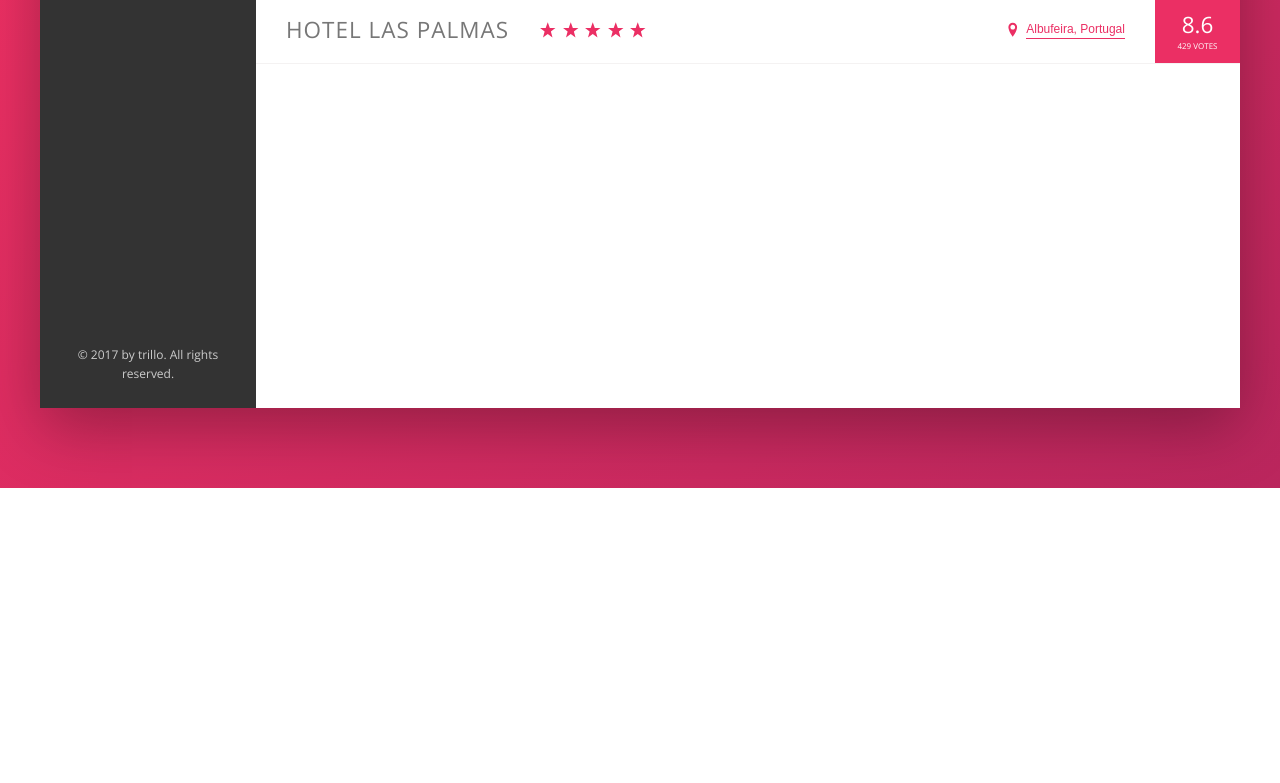
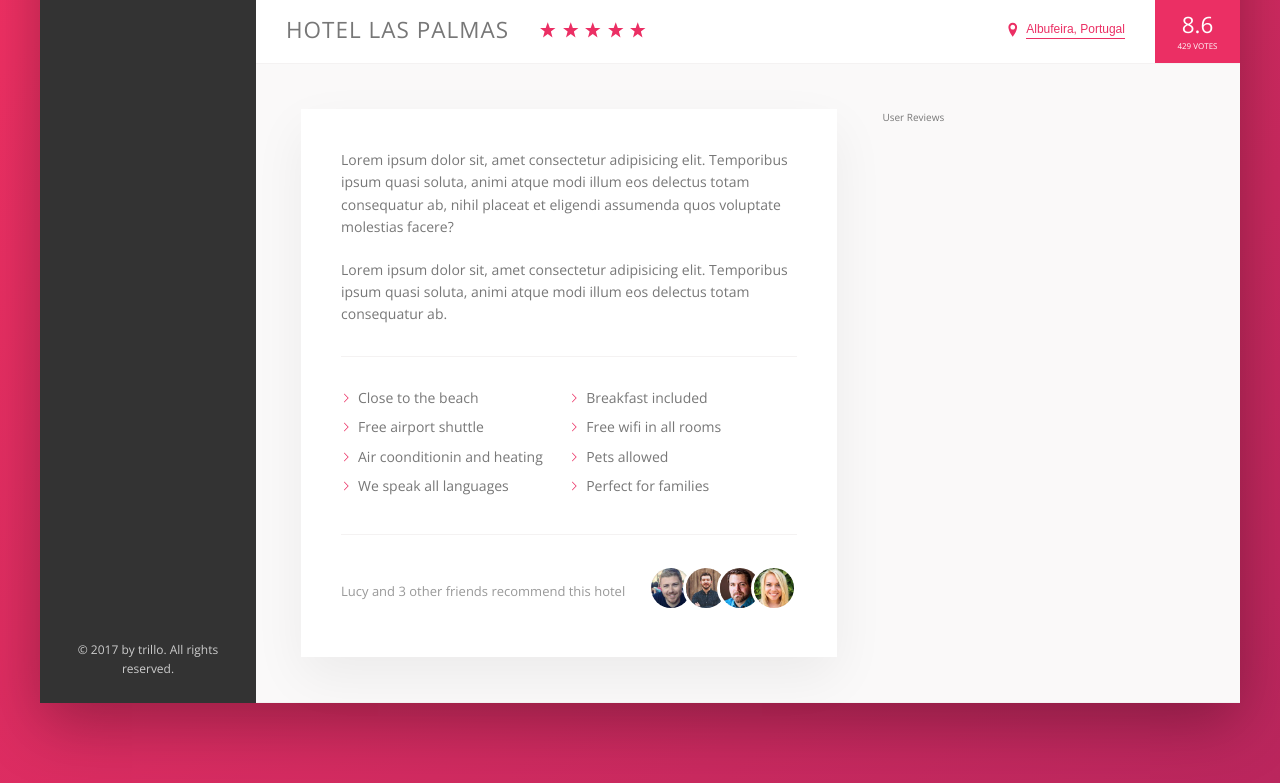
Before and after one commit to dalex998/trillo, a website: page index.html in a window 1280 px wide. Shown: the part 542-1325 px from the top of the page. Before the commit the page ends 1030 px from the top, so only its background shows below. Drawn offline with nearby package versions, Linux system fonts and the light colour scheme.

Commit message:
Finish Building the User Reviews Section

```diff
--- a/index.html
+++ b/index.html
@@ -145,6 +145,59 @@
               <div class="overview__rating-count">429 votes</div>
             </div>
           </div>
+          <div class="detail">
+            <div class="description">
+              <p class="paragraph">
+                Lorem ipsum dolor sit, amet consectetur adipisicing elit.
+                Temporibus ipsum quasi soluta, animi atque modi illum eos
+                delectus totam consequatur ab, nihil placeat et eligendi
+                assumenda quos voluptate molestias facere?
+              </p>
+              <p class="paragraph">
+                Lorem ipsum dolor sit, amet consectetur adipisicing elit.
+                Temporibus ipsum quasi soluta, animi atque modi illum eos
+                delectus totam consequatur ab.
+              </p>
+              <ul class="list">
+                <li class="list__item">Close to the beach</li>
+                <li class="list__item">Breakfast included</li>
+                <li class="list__item">Free airport shuttle</li>
+                <li class="list__item">Free wifi in all rooms</li>
+                <li class="list__item">Air coonditionin and heating</li>
+                <li class="list__item">Pets allowed</li>
+                <li class="list__item">We speak all languages</li>
+                <li class="list__item">Perfect for families</li>
+              </ul>
+              <div class="recommend">
+                <p class="recommend__count">
+                  Lucy and 3 other friends recommend this hotel
+                </p>
+                <div class="recommend__friends">
+                  <img
+                    src="img/user-3.jpg"
+                    alt="Firend 1"
+                    class="recommend__photo"
+                  />
+                  <img
+                    src="img/user-4.jpg"
+                    alt="Firend 2"
+                    class="recommend__photo"
+                  />
+                  <img
+                    src="img/user-5.jpg"
+                    alt="Firend 3"
+                    class="recommend__photo"
+                  />
+                  <img
+                    src="img/user-6.jpg"
+                    alt="Firend 4"
+                    class="recommend__photo"
+                  />
+                </div>
+              </div>
+            </div>
+            <div class="user-reviews">User Reviews</div>
+          </div>
         </main>
       </div>
     </div>
--- a/sass/_base.scss
+++ b/sass/_base.scss
@@ -27,6 +27,8 @@ Grey dark 3: #999
   --color-grey-dark-3: #999;
 
   --shadow-dark: 0 2rem 6rem rgba(0, 0, 0, 0.3);
+  --shadow-light: 0 2rem 5rem rgba(0, 0, 0, 0.06);
+  --line: 1px solid var(--color-grey-light-2);
 }
 
 * {
--- a/sass/_components.scss
+++ b/sass/_components.scss
@@ -280,3 +280,69 @@
     box-shadow: none;
   }
 }
+
+///////////////////////////////////////
+// PARAGRAPH
+.paragraph:not(:last-of-type) {
+  margin-bottom: 2rem;
+}
+
+///////////////////////////////////////
+// LIST
+.list {
+  list-style: none;
+  margin: 3rem 0;
+  padding: 3rem 0;
+  border-top: var(--line);
+  border-bottom: var(--line);
+
+  display: flex;
+  flex-wrap: wrap;
+
+  &__item {
+    flex: 0 0 50%;
+    margin-bottom: 0.7rem;
+  }
+  &__item::before {
+    content: "";
+    display: inline-block;
+    height: 1rem;
+    width: 1rem;
+    margin-right: 0.7rem;
+    //background-image: url("../img/SVG/chevron-thin-right.svg");
+
+    //Newers browsers: masks
+    background-color: var(--color-primary);
+    -webkit-mask-image: url("../img/SVG/chevron-thin-right.svg");
+    -webkit-mask-size: cover;
+  }
+}
+
+///////////////////////////////////////
+// RECOMMEND
+
+.recommend {
+  font-size: 1.3rem;
+  color: var(--color-grey-dark-3);
+  display: flex;
+  align-items: center;
+
+  &__count {
+    margin-right: auto;
+  }
+
+  &__friends {
+  }
+
+  &__photo {
+    box-sizing: content-box;
+    height: 4rem;
+    width: 4rem;
+    border-radius: 50%;
+    border: 3px solid #fff;
+
+    &:not(:last-child) {
+      margin-right: -1.5rem;
+    }
+  }
+}
--- a/sass/_layout.scss
+++ b/sass/_layout.scss
@@ -12,7 +12,7 @@ otherwise occupy the available viewport*/
   font-size: 1.4rem;
   height: 7rem;
   background-color: #fff;
-  border-bottom: 1px solid var(--color-grey-light-2);
+  border-bottom: var(--line);
 
   display: flex;
   justify-content: space-between;
@@ -34,5 +34,22 @@ otherwise occupy the available viewport*/
   background-color: #fff;
   /*flex 1 means grow as much as you can*/
   flex: 1;
-  height: 80rem;
 }
+
+.detail {
+  display: flex;
+  padding: 4.5rem;
+  background-color: var(--color-grey-light-1);
+  border-bottom: var(--line);
+}
+.description {
+  font-size: 1.4rem;
+  background-color: #fff;
+  box-shadow: var(--shadow-light);
+  padding: 4rem;
+  flex: 0 0 60%;
+  margin-right: 4.5rem;
+}
+.user-reviews {
+  flex: 1;
+}
```
Also changed, not shown: css/style.css.
